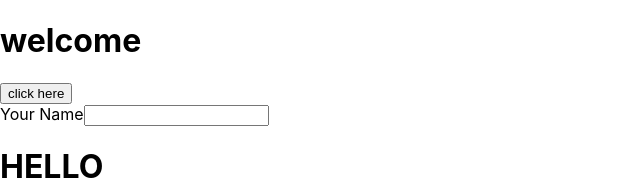
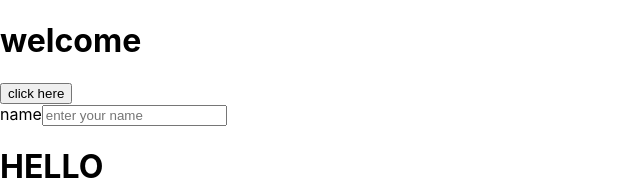
Before and after one commit to linadelh/react-notes, a React (Create React App) app: page / in a window 1280 px wide. Shown: the top 194 px of the page, without its empty margins (0-640 px from the left). Built offline with nearby package versions, Linux system fonts and the light colour scheme.

Commit message:
made it alone

```diff
--- a/src/MyInput.js
+++ b/src/MyInput.js
@@ -1,19 +1,23 @@
-import { useState } from "react";
-export default function MyInput(){
 
 
-   const [Inputvalue , setInputvalue] = useState('');
-    function handleinput (e){
-        setInputvalue(e.target.value);
-    }
+import { useState } from "react"
+
+
+export default function MyInput (){
+    const [input , setinput] = useState("");
+
+        function inputupload (e){
+            setinput(e.target.value);
+        }
     return (
+
         <div>
-            <label>Your Name</label>
-            <input
-            value={Inputvalue}
-            onChange={handleinput
-            }
-            ></input>
+            <label>name</label>
+            <input placeholder="enter your name" value={input} onChange={inputupload}>
+
+            </input>
         </div>
+
+
     )
 }
```
